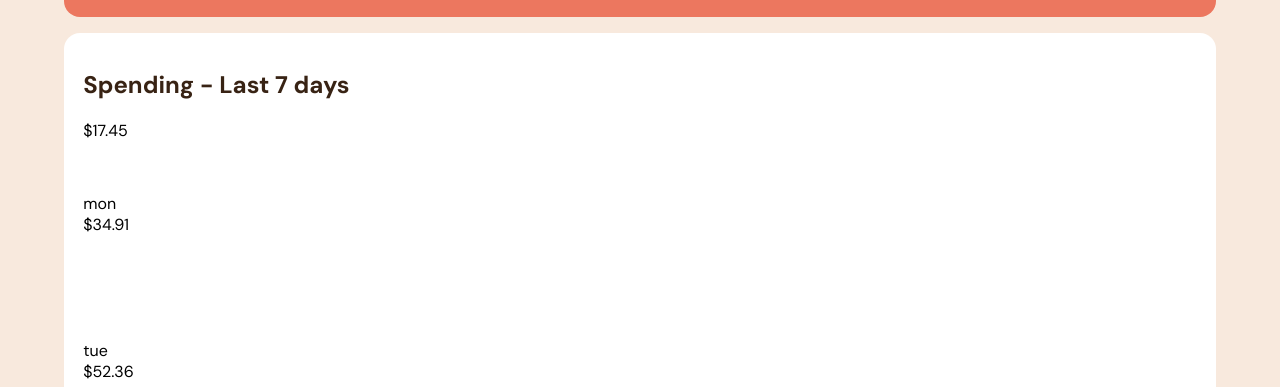
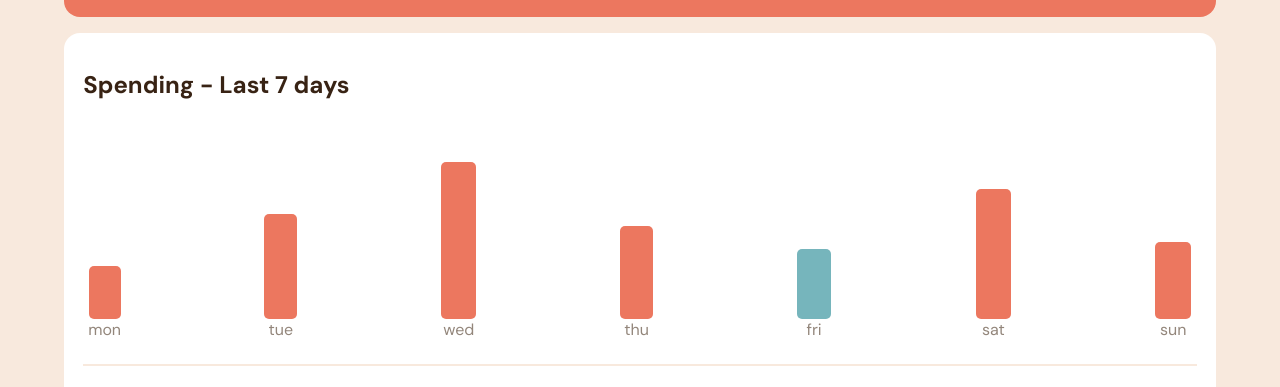
Before and after one commit to matheuscarvalhoscm/expenses-chart-component, a website built with webpack: page index.html in a window 1280 px wide. Shown: the part 138-525 px from the top of the page. Built offline with nearby package versions, Linux system fonts and the light colour scheme.

Commit message:
style: add chart data style

```diff
--- a/styles/style.scss
+++ b/styles/style.scss
@@ -9,7 +9,7 @@ body {
 
 hr {
   border: 1px solid $cream;
-  margin-bottom: 1.5em;
+  margin: 1.5em 0;
 }
 
 .header {
@@ -55,14 +55,41 @@ hr {
     color: $dark-brown;
   }
 
-  .week-days {
-    margin-bottom: 1.5em;
+  .expenses-chart__data {
     display: flex;
     justify-content: space-between;
+    align-items: flex-end;
+    min-height: 220px;
 
-    .week-days__day {
-      color: $medium-brown;
+    .expenses-chart__graph {
+      display: flex;
+      flex-direction: column;
+      align-items: center;
+
+      .expenses-chart__amount {
+        border-radius: 10%;
+        color: $white;
+        font-size: 12px;
+        font-weight: 700;
+        margin-bottom: 0.5em;
+        padding: 0.3em 0.3em;
+      }
+
+      .expenses-chart__bar {
+        background-color: $soft-red;
+        min-width: 75%;
+        border-radius: 5px;
+      }
+
+      &:hover {
+        .expenses-chart__amount { background-color: $dark-brown; }
+        .expenses-chart__bar {opacity: 70%; }
+      }
     }
+  }
+
+  .week-days__day {
+    color: $medium-brown;
   }
 }
 
```
Also changed, not shown: styles/style.css.
